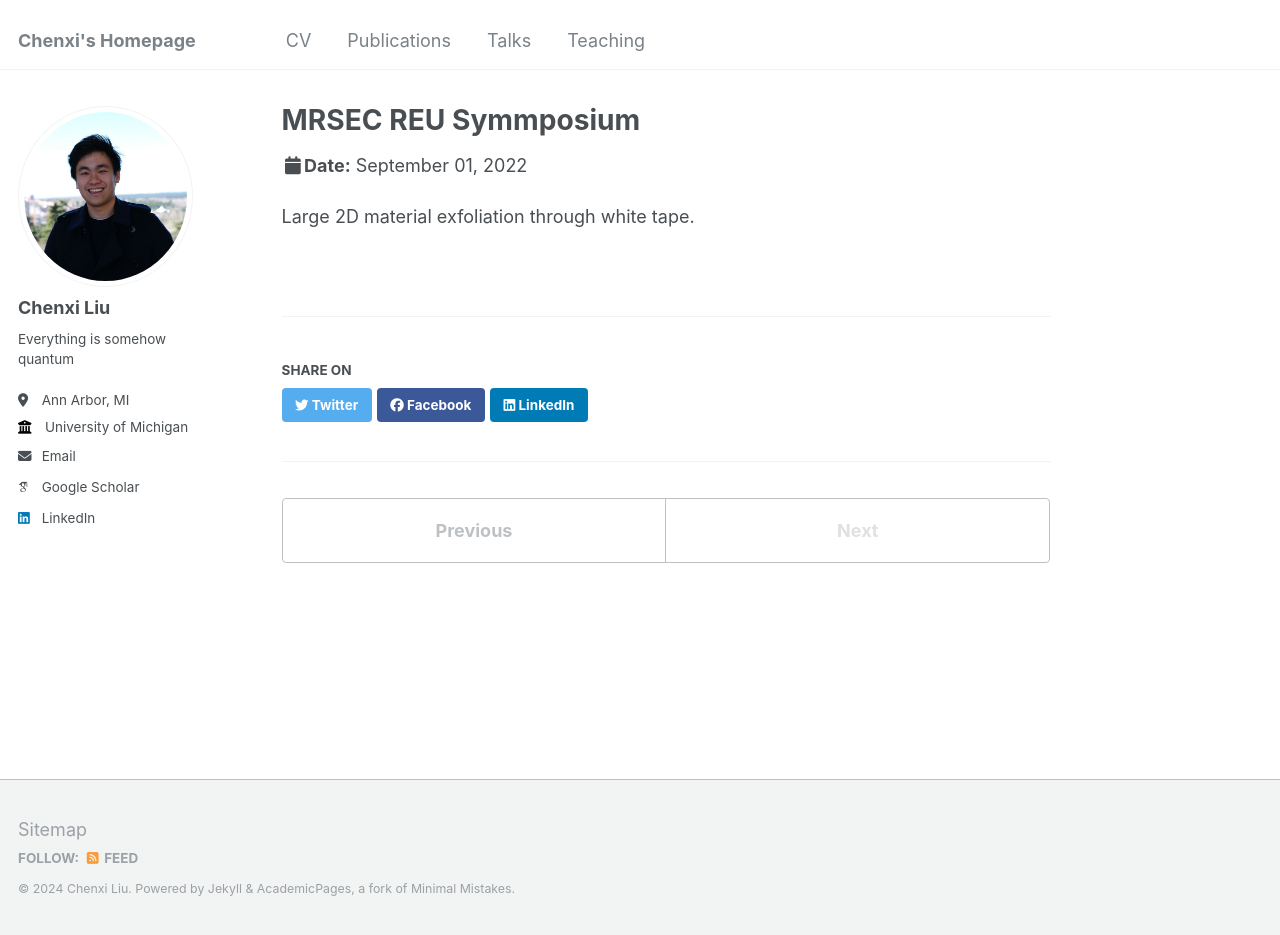
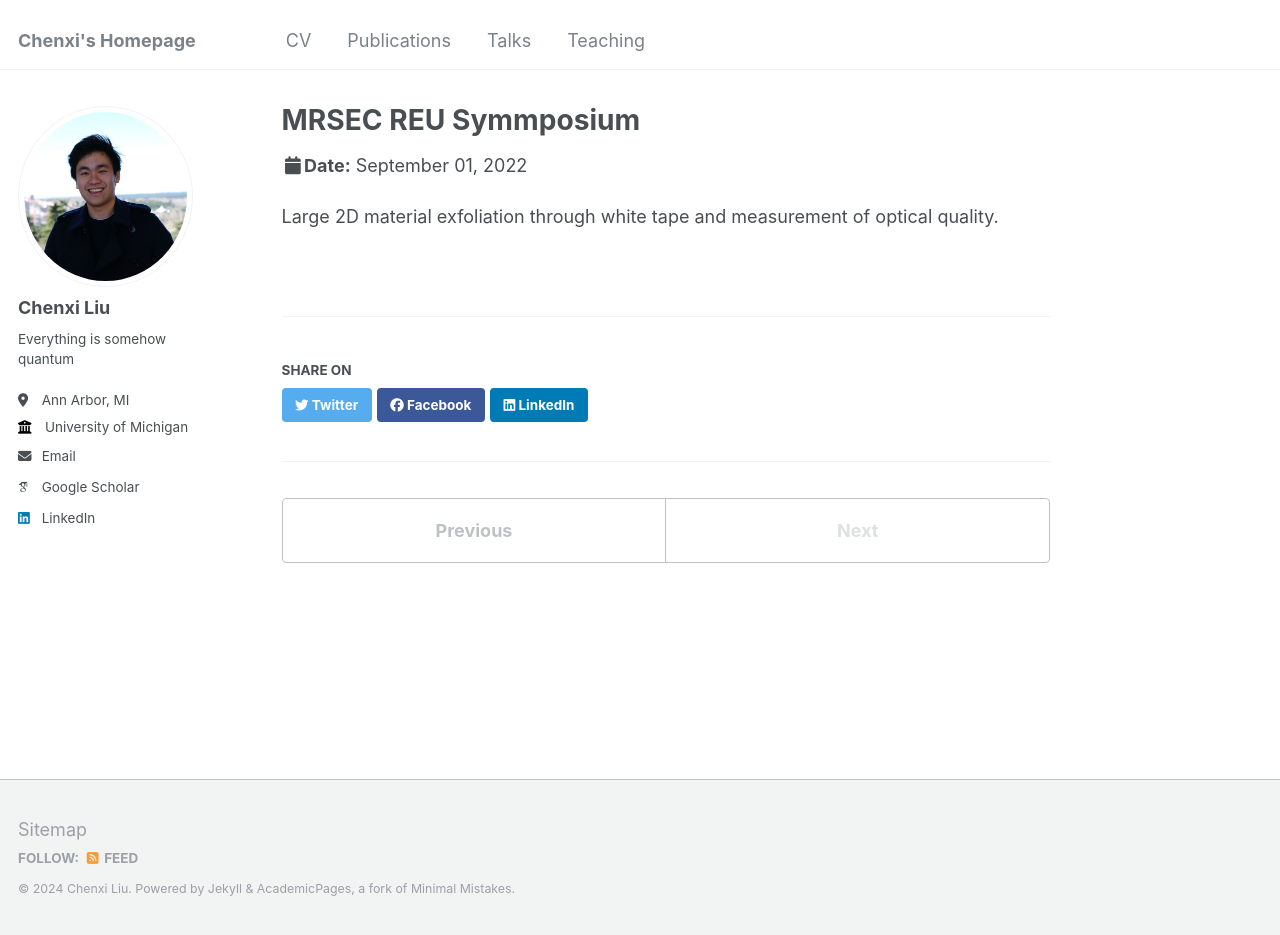
Before and after one commit to chenxil6/chenxi_liu.github.io, a Jekyll site: the page built from _talks/2022-09-talk.md, in a window 1280 px wide and 935 px high. Built offline with Jekyll 4.4.1, drawn with Linux system fonts in a browser that asks for light colours; some web fonts are replaced.

Commit message:
Update 2022-09-talk.md

```diff
--- a/_talks/2022-09-talk.md
+++ b/_talks/2022-09-talk.md
@@ -1,11 +1,11 @@
 ---
 title: "MRSEC REU Symmposium"
 collection: talks
-type: "talk"
+type: "Poster Presentation"
 permalink: /talks/2022-09-01-talk
 venue: "University of Michigan, Department of Physics"
 date: 2022-09-01
 location: "Ann Arbor, Michigan"
 ---
 
-Large  2D material exfoliation through white tape.
+Large 2D material exfoliation through white tape and measurement of optical quality.
```
